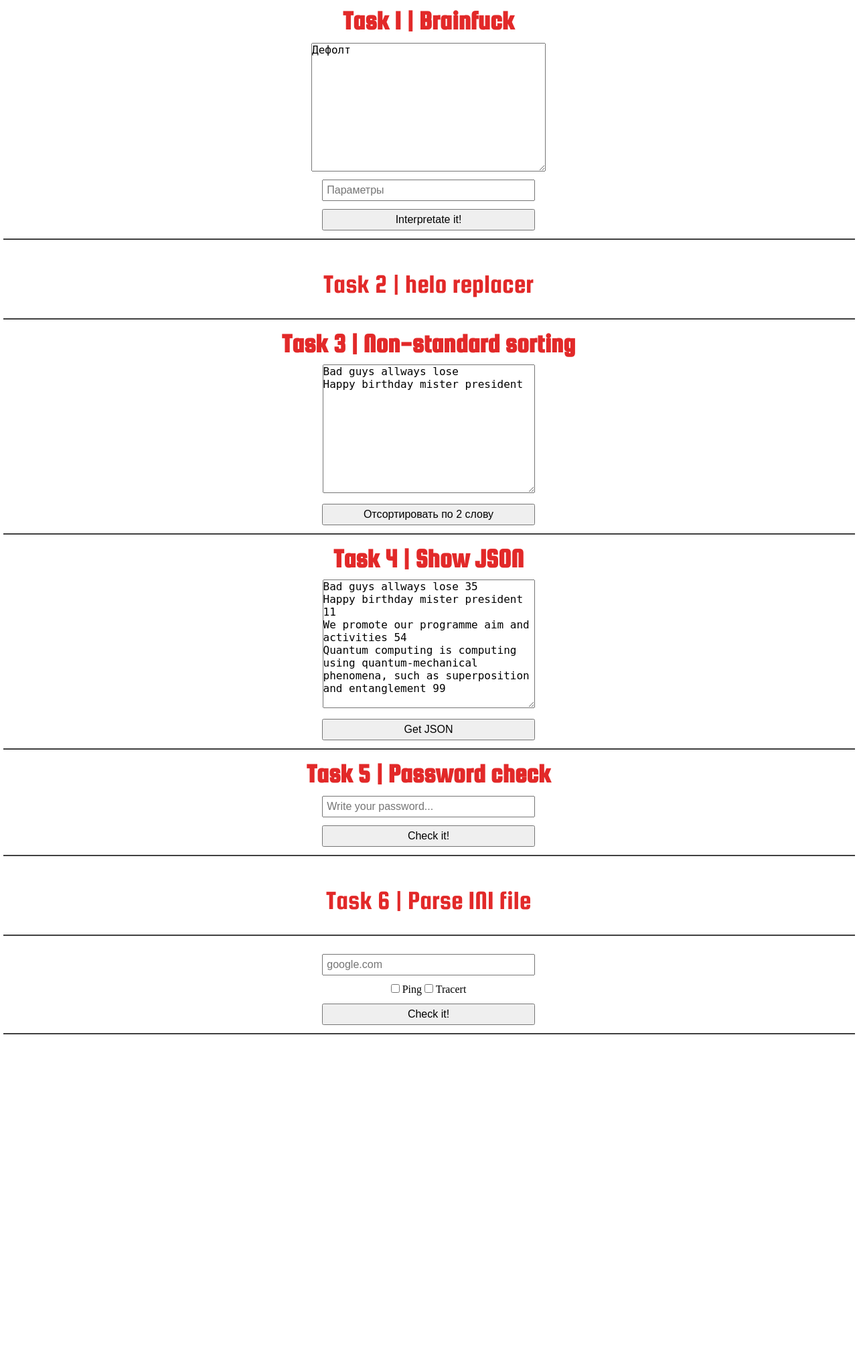
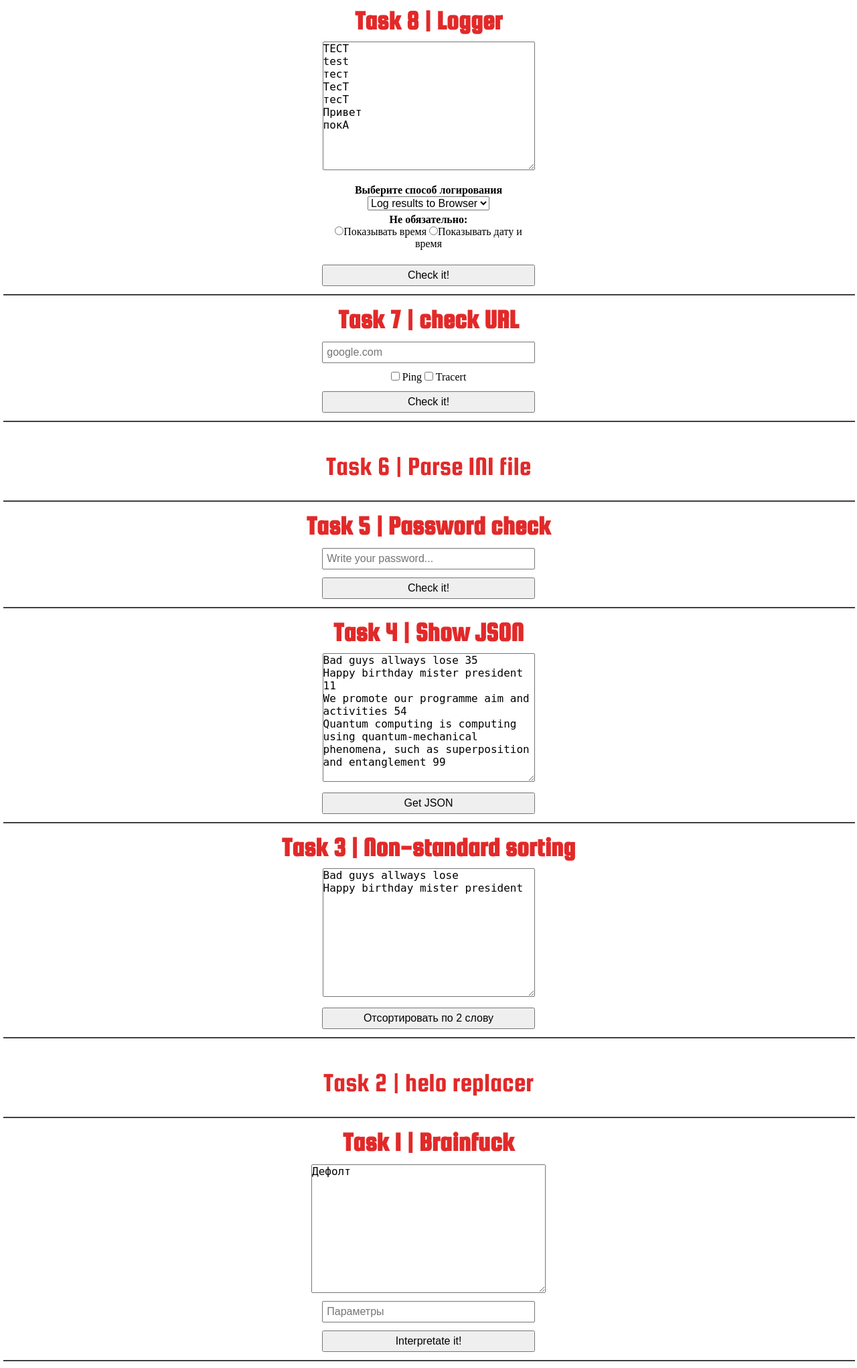
Before and after one commit to mikomister/php_lab42, a PHP site: page / in a window 1280 px wide. Shown: the whole page at 67% size. Before the commit the page ends 1544 px from the top, so only its background shows below. Run offline with PHP 8.4, Linux system fonts and the light colour scheme.

Commit message:
added hw8

```diff
--- a/css/style.css
+++ b/css/style.css
@@ -16,7 +16,7 @@
 .task:after {
     display: table;
     content: '';
-            border: 1px solid rgba(0,0,0,0.75);
+    border: 1px solid rgba(0, 0, 0, 0.75);
     position: relative;
     margin: 0 auto;
     width: 100%;
@@ -98,3 +98,20 @@
 .linkToTask:hover {
     text-decoration: underline overline #FF3028;
 }
+
+.b-log-panel {
+    position: relative;
+    display: block;
+    width: 50%;
+    margin: .75em auto;
+    padding: 5px;
+}
+
+#toBrowser, #toFile {
+    display: none;
+    margin: 5px auto;
+}
+
+#toBrowser.show, #toFile.show {
+    display: block;
+}
--- a/hw7/Task7.php
+++ b/hw7/Task7.php
@@ -7,6 +7,7 @@ echo "<pre>";
 if($ping) Ping($url);
 if($tracert) TraceRouter($url);
 echo "</pre>";
+
 function RunCMD($cmd)
 {
     $descriptorspec = [
--- /dev/null
+++ b/hw8/Logs.txt
@@ -0,0 +1,6 @@
+Строка #1: не содержит заглавные буквы.
+Строка #2: содержит заглавные буквы.
+Строка #3: содержит заглавные буквы.
+Строка #4: содержит заглавные буквы.
+Строка #5: содержит заглавные буквы.
+Строка #6: содержит заглавные буквы.
--- a/index.php
+++ b/index.php
@@ -8,25 +8,81 @@
 </head>
 <body>
 <main>
+    <!--  Test -->
+    <!--    <div class="task">-->
+    <!--        <a href="/Test.php">Test</a>-->
+    <!--    </div>-->
 
-        <!-- Test -->
-<!--         <div class="task">
-            <a href="/Test.php">Test</a>
-        </div> -->
+    <!-- Task 8 -->
+    <div class="task">
+        <h2 class="h2-task">Task 8 | Logger </h2>
+        <form name=Logger method="POST" action="hw8/Task8.php">
+            <textarea name="textToLog" id="sort" cols="30" rows="10">TECT
+test
+тест
+ТесТ
+тесТ
+Привет
+покА</textarea>
+            <div class="b-log-panel">
+                <h2>Выберите способ логирования</h2>
+                <select id="logger" name="logger"
+                        onchange="toFile.classList.toggle('show'); toBrowser.classList.toggle('show');" required>
+                    <option value="toFile">Log results to File</option>
+                    <option value="toBrowser" selected>Log results to Browser</option>
+                </select>
+                <div id="toBrowser" class="show">
+                    <h3>Не обязательно:</h3>
+                    <label><input name="timeFormat" type="radio" value="0">Показывать время</label>
+                    <label><input name="timeFormat" type="radio" value="1">Показывать дату и время</label>
+                </div>
 
-        <!-- Task 1 -->
-        <div class="task">
-            <h2 class="h2-task">Task 1 | Brainfuck</h2>
-            <form action="/hw1/Task1.php" method="POST" name="brainfuck">
-            <textarea name="code" class="area" id="" cols="30" rows="10">Дефолт</textarea>
-            <input type="text" name="params" placeholder="Параметры">
-            <input type="submit" value="Interpretate it!">
+                <div id="toFile">
+                    <h3>Введите имя файла(не обязательно):</h3>
+                    <input type="text" name="filename" placeholder="Name of txt file...">
+                </div>
+            </div>
+
+            <input type="submit" value="Check it!">
         </form>
     </div>
 
-        <!-- Task 2  -->
+    <!-- Task 7 -->
     <div class="task">
-            <a class="linkToTask" href="./hw2/Task2.php">Task 2 | helo replacer</a>
+        <h2 class="h2-task">Task 7 | check URL</h2>
+        <form name=checkURL method="POST" action="hw7/Task7.php">
+            <input type="url" id="checkURL" name="URL" placeholder="google.com" required>
+            <label><input type="checkbox" name="ping" value="true"> Ping</label>
+            <label><input type="checkbox" name="tracert" value="true"> Tracert</label>
+            <input type="submit" value="Check it!">
+        </form>
+    </div>
+
+    <!-- Task 6  -->
+    <div class="task">
+        <a class="linkToTask" href="./hw6/Task6.php">Task 6 | Parse INI file</a>
+    </div>
+
+    <!-- Task 5 -->
+    <div class="task">
+        <h2 class="h2-task">Task 5 | Password check</h2>
+        <form name="checkpass">
+            <input type="text" name="password" id="pswd" placeholder="Write your password..." required>
+            <div id="errorsArea"></div>
+            <input type="submit" value="Check it!" onclick="checkPassword(); return false;">
+        </form>
+    </div>
+
+    <!-- Task 4 -->
+    <div class="task">
+        <h2 class="h2-task">Task 4 | Show JSON</h2>
+        <form action="/hw4/Task4.php" method="POST">
+                <textarea name="strsToJSON" id="sort" cols="30" rows="10">Bad guys allways lose 35
+Happy birthday mister president 11
+We promote our programme aim and activities 54
+Quantum computing is computing using quantum-mechanical phenomena, such as superposition and entanglement 99</textarea>
+            <input type="submit" value="Get JSON">
+        </form>
     </div>
 
     <!-- Task 3 -->
@@ -39,40 +95,18 @@ Happy birthday mister president</textarea>
         </form>
     </div>
 
-        <!-- Task 4.1 -->
+    <!-- Task 2  -->
     <div class="task">
-            <h2 class="h2-task">Task 4 | Show JSON</h2>
-            <form action="/hw4/Task4.php" method="POST">
-                <textarea name="strsToJSON" id="sort" cols="30" rows="10">Bad guys allways lose 35
-Happy birthday mister president 11
-We promote our programme aim and activities 54
-Quantum computing is computing using quantum-mechanical phenomena, such as superposition and entanglement 99</textarea>
-                <input type="submit" value="Get JSON">
-            </form>
+        <a class="linkToTask" href="./hw2/Task2.php">Task 2 | helo replacer</a>
     </div>
 
-        <!-- Task 5 -->
+    <!-- Task 1 -->
     <div class="task">
-            <h2 class="h2-task">Task 5 | Password check</h2>
-            <form name="checkpass">
-                <input type="text" name="password" id="pswd" placeholder="Write your password..." required>
-                <div id="errorsArea"></div>
-               <input type="submit" value="Check it!" onclick="checkPassword(); return false;">
-            </form>
-        </div>
-
-        <!-- Task 6  -->
-        <div class="task">
-            <a class="linkToTask" href="./hw6/Task6.php">Task 6 | Parse INI file</a>
-        </div>
-
-        <!-- Task 7 -->
-        <div class="task">
-            <form name=checkURL method="POST" action="hw7/Task7.php">
-                <input type="url" id="checkURL" name="URL" placeholder="google.com" required>
-                <label><input type="checkbox" name="ping" value="true"> Ping</label>
-                <label><input type="checkbox" name="tracert" value ="true"> Tracert</label>
-                <input type="submit" value="Check it!">
+        <h2 class="h2-task">Task 1 | Brainfuck</h2>
+        <form action="/hw1/Task1.php" method="POST" name="brainfuck">
+            <textarea name="code" class="area" id="" cols="30" rows="10">Дефолт</textarea>
+            <input type="text" name="params" placeholder="Параметры">
+            <input type="submit" value="Interpretate it!">
         </form>
     </div>
 
@@ -83,16 +117,14 @@ Quantum computing is computing using quantum-mechanical phenomena, such as super
 
     //Task5
     function AddNotice(msg, type) {
-        errorsArea.innerHTML+=`<p class='notice ${type}'>${msg}</p>`;
+        errorsArea.innerHTML += `<p class='notice ${type}'>${msg}</p>`;
     }
 
-    function CleanNotice()
-    {
-        errorsArea.innerHTML='';
+    function CleanNotice() {
+        errorsArea.innerHTML = '';
     }
 
-    function checkPassword()
-    {
+    function checkPassword() {
         CleanNotice();
         var xhr = new XMLHttpRequest();
         xhr.open('POST', '/hw5/Task5.php', true);
@@ -102,17 +134,15 @@ Quantum computing is computing using quantum-mechanical phenomena, such as super
         // xhr.send(formData);
         xhr.send(`password=${pswd.value}`);
 
-        xhr.onload = function()
-        {
+        xhr.onload = function () {
             var errorsCount = 0;
             var response = JSON.parse(xhr.responseText);
             for (var key in response)
-                if(response[key][0])
-                    {
+                if (response[key][0]) {
                     AddNotice(response[key][1], "error");
                     errorsCount++;
                 }
-            if(errorsCount==0) AddNotice("It\'s a valid password", "valid")
+            if (errorsCount == 0) AddNotice("It\'s a valid password", "valid")
         }
     }
 </script>
```
Also changed, not shown: hw8/LogToBrowser.php (added, +32 -0 lines), hw8/LogToFile.php (added, +29 -0 lines), hw8/Logger.php (added, +12 -0 lines), hw8/Task8.php (added, +30 -0 lines), 1 other file. Lines whose indentation alone changed are shown as unchanged.
